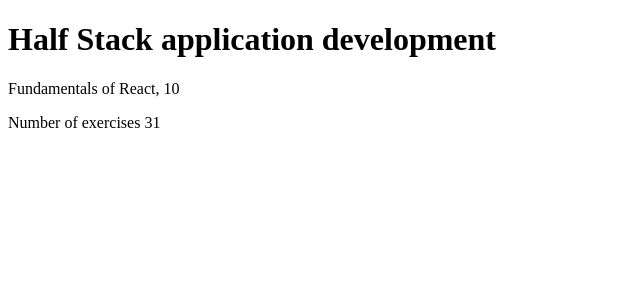
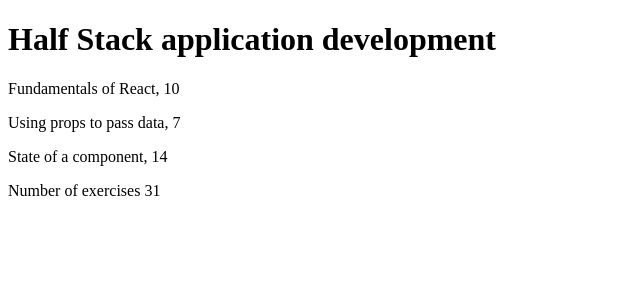
Before and after one commit to SecretShinobi/fullstack-courserepo, a React (Vite) app in the folder part1/courseinfo/: page / in a window 1280 px wide. Shown: the top 300 px of the page, without its empty margins (0-640 px from the left). Built offline with nearby package versions, Linux system fonts and the light colour scheme.

Commit message:
add total container

```diff
--- a/part1/courseinfo/src/App.jsx
+++ b/part1/courseinfo/src/App.jsx
@@ -1,5 +1,4 @@
 const Header = (props) => {
-    console.log(props)
     return (
         <div>
             <h1>{props.course}</h1>
@@ -8,10 +7,21 @@ const Header = (props) => {
 }
 
 const Content = (props) => {
+    return (
+        <div>
+            <p>{props.part}, {props.exercises}</p>
+        </div>
+    )
+}
+
+const Total = (props) => {
     console.log(props)
     return (
         <div>
-            <p>{props.part}, {props.exercises}</p>
+            <p> Number of exercises {
+                props.e1 + props.e2 + props.e3
+            }
+            </p>
         </div>
     )
 }
@@ -27,12 +37,9 @@ const App = () => {
         <div>
             <Header course={course} />
             <Content part={sections[0].part} exercises={sections[0].exercises} />
-            <p>
-                Number of exercises {
-                    sections[0].exercises + sections[1].exercises + sections[2].exercises
-                }
-            </p>
-
+            <Content part={sections[1].part} exercises={sections[1].exercises} />
+            <Content part={sections[2].part} exercises={sections[2].exercises} />
+            <Total e1={sections[0].exercises} e2={sections[1].exercises} e3={sections[2].exercises} />
         </div>
     )
 }
```
